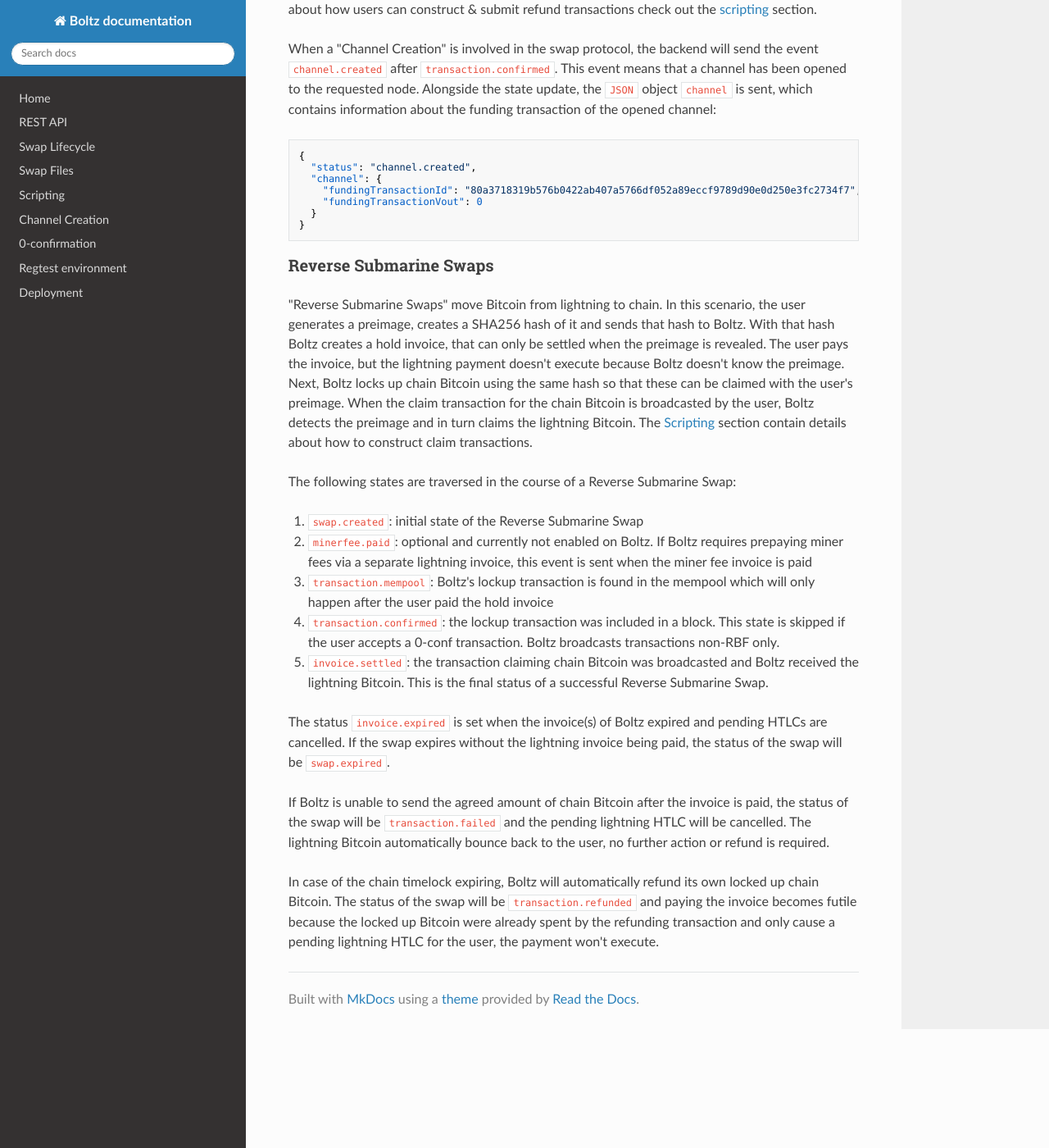
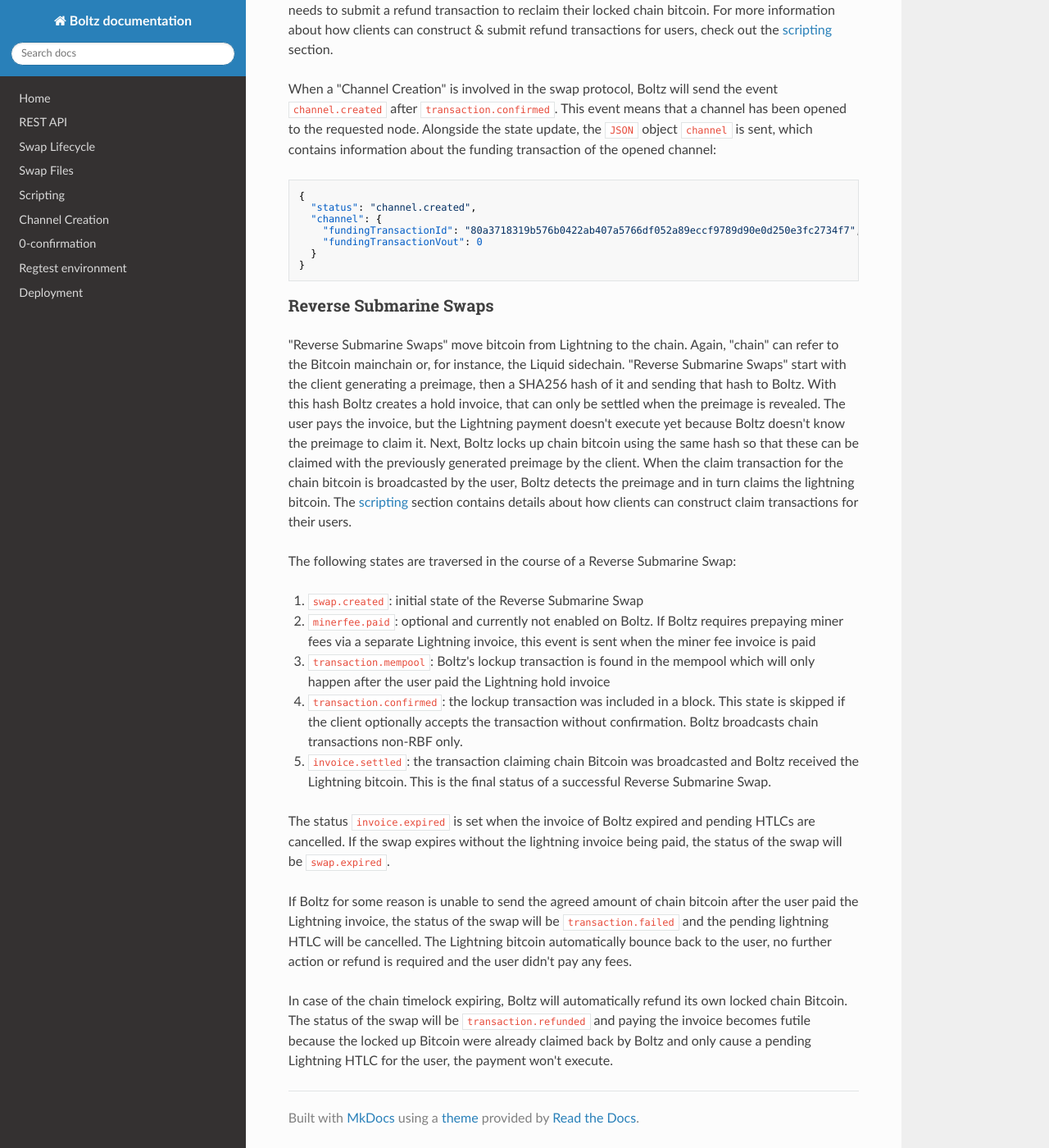
Before and after one commit to BoltzExchange/boltz-backend, an MkDocs documentation site: the page built from docs/README (1).md, in a window 1280 px wide and 1400 px high, scrolled down 1126 px. Shown: the whole window at 82% size. Built offline with MkDocs 1.6.1, drawn with Linux system fonts in a browser that asks for light colours; nearby versions of some CDN libraries; some of the changed text lies outside the part shown.

Commit message:
GITBOOK-37: change request with no subject merged in GitBook

````diff
--- a/docs/README (1).md
+++ b/docs/README (1).md
@@ -17,20 +17,20 @@
 
 ### Normal Submarine Swaps
 
-"Normal Submarine Swaps" move Bitcoin from chain to lightning. "Chain" can be the Bitcoin mainchain or, for instance, the Liquid sidechain. Typically the user creates a lightning invoice, sends Bitcoin to a provided chain address and Boltz takes care of everything else. When a Normal Submarine Swap is created, it passes through the following states:
+"Normal Submarine Swaps" move bitcoin from the chain to Lightning. "Chain" can be the Bitcoin mainchain or, for instance, the Liquid sidechain. Typically the user creates a Lightning invoice, sends bitcoin to a provided chain address and Boltz takes care of everything else. When a Normal Submarine Swap is created, it passes through the following states:
 
 1. `swap.created`: initial state of the swap; _optionally_ the initial state can also be `invoice.set` in case the invoice was already specified in the `/createswap` request. [Boltz Web App](https://github.com/BoltzExchange/boltz-web-app) is an example for a client that sets the invoice with `/createswap` already.
-2. `transaction.mempool`: a transaction that sends Bitcoin to the chain address is found in the mempool, meaning user sent funds to the lockup chain address.
-3. `transaction.confirmed`: the lockup transaction was included in a block. For mainchain swaps, Boltz always waits for one confirmation before continuing with the swap.
+2. `transaction.mempool`: a transaction that sends bitcoin to the chain address is found in the mempool, meaning user sent funds to the lockup chain address.
+3. `transaction.confirmed`: the lockup transaction was included in a block. For mainchain swaps, Boltz always waits for one confirmation before continuing with the swap. The [`getpairs`](api.md#supported-pairs) call provides amount limits for which Boltz accepts [0-conf](0-confirmation.md#limits) per pair.
 4. `invoice.set`: if the invoice was _not_ set as part of the `/createswap` request, this state confirms that an invoice with the correct amount and hash was set.
-5. Once the user's lockup transaction is included in a block (or found in the mempool in case of [0-conf](0-confirmation.md)), Boltz will try to pay the invoice provided by the user. When successful, Boltz obtains the preimage needed to claim the chain Bitcoin. State of the lightning payment is either:
+5. Once the user's lockup transaction is included in a block (or found in the mempool in case [0-conf](0-confirmation.md) applies), Boltz will try to pay the invoice provided by the user. When successful, Boltz obtains the preimage needed to claim the chain bitcoin. State of the Lightning payment is either:
    * `invoice.paid`: if paying the invoice was successful or
-   * `invoice.failedToPay`: if paying the invoice failed. In this case the user needs to broadcast a refund transaction to reclaim the locked up chain Bitcoin
+   * `invoice.failedToPay`: if paying the invoice failed. In this case the user needs to broadcast a refund transaction to reclaim the locked up chain bitcoin
 6. `transaction.claimed`: indicates that after the invoice was successfully paid, the chain Bitcoin were successfully claimed _by Boltz_. This is the final status of a successful Normal Submarine swap.
 
-If the user doesn't send chain Bitcoin and the swap expires (approximately 24h), Boltz will set the state of the swap to `swap.expired` , which means that it was cancelled and chain Bitcoin shouldn't be sent anymore. In case of `invoice.failedToPay` or `swap.expired` but Bitcoin were sent, the user needs to submit a refund transaction to reclaim their locked chain Bitcoin. For more information about how users can construct & submit refund transactions check out the [scripting](scripting.md) section.
+If the user doesn't send chain bitcoin and the swap expires (approximately 24h), Boltz will set the state of the swap to `swap.expired` , which means that it was cancelled and chain bitcoin shouldn't be sent anymore. In case of `invoice.failedToPay` or `swap.expired` but bitcoin were sent, the user needs to submit a refund transaction to reclaim their locked chain bitcoin. For more information about how clients can construct & submit refund transactions for users, check out the [scripting](scripting.md) section.
 
-When a "Channel Creation" is involved in the swap protocol, the backend will send the event `channel.created` after `transaction.confirmed`. This event means that a channel has been opened to the requested node. Alongside the state update, the `JSON` object `channel` is sent, which contains information about the funding transaction of the opened channel:
+When a "Channel Creation" is involved in the swap protocol, Boltz will send the event `channel.created` after `transaction.confirmed`. This event means that a channel has been opened to the requested node. Alongside the state update, the `JSON` object `channel` is sent, which contains information about the funding transaction of the opened channel:
 
 ```json
 {
@@ -44,18 +44,18 @@
 
 ### Reverse Submarine Swaps
 
-"Reverse Submarine Swaps" move Bitcoin from lightning to chain. In this scenario, the user generates a preimage, creates a SHA256 hash of it and sends that hash to Boltz. With that hash Boltz creates a hold invoice, that can only be settled when the preimage is revealed. The user pays the invoice, but the lightning payment doesn't execute because Boltz doesn't know the preimage. Next, Boltz locks up chain Bitcoin using the same hash so that these can be claimed with the user's preimage. When the claim transaction for the chain Bitcoin is broadcasted by the user, Boltz detects the preimage and in turn claims the lightning Bitcoin. The [Scripting](scripting.md) section contain details about how to construct claim transactions.
+"Reverse Submarine Swaps" move bitcoin from Lightning to the chain. Again, "chain" can refer to the Bitcoin mainchain or, for instance, the Liquid sidechain. "Reverse Submarine Swaps" start with the client generating a preimage, then a SHA256 hash of it and sending that hash to Boltz. With this hash Boltz creates a hold invoice, that can only be settled when the preimage is revealed. The user pays the invoice, but the Lightning payment doesn't execute yet because Boltz doesn't know the preimage to claim it. Next, Boltz locks up chain bitcoin using the same hash so that these can be claimed with the previously generated preimage by the client. When the claim transaction for the chain bitcoin is broadcasted by the user, Boltz detects the preimage and in turn claims the lightning bitcoin. The [scripting](scripting.md) section contains details about how clients can construct claim transactions for their users.
 
 The following states are traversed in the course of a Reverse Submarine Swap:
 
 1. `swap.created`: initial state of the Reverse Submarine Swap
-2. `minerfee.paid`: optional and currently not enabled on Boltz. If Boltz requires prepaying miner fees via a separate lightning invoice, this event is sent when the miner fee invoice is paid
-3. `transaction.mempool`: Boltz's lockup transaction is found in the mempool which will only happen after the user paid the hold invoice
-4. `transaction.confirmed`: the lockup transaction was included in a block. This state is skipped if the user accepts a 0-conf transaction. Boltz broadcasts transactions non-RBF only.
-5. `invoice.settled`: the transaction claiming chain Bitcoin was broadcasted and Boltz received the lightning Bitcoin. This is the final status of a successful Reverse Submarine Swap.
+2. `minerfee.paid`: optional and currently not enabled on Boltz. If Boltz requires prepaying miner fees via a separate Lightning invoice, this event is sent when the miner fee invoice is paid
+3. `transaction.mempool`: Boltz's lockup transaction is found in the mempool which will only happen after the user paid the Lightning hold invoice
+4. `transaction.confirmed`: the lockup transaction was included in a block. This state is skipped if the client optionally accepts the transaction without confirmation. Boltz broadcasts chain transactions non-RBF only.
+5. `invoice.settled`: the transaction claiming chain Bitcoin was broadcasted and Boltz received the Lightning bitcoin. This is the final status of a successful Reverse Submarine Swap.
 
-The status `invoice.expired` is set when the invoice(s) of Boltz expired and pending HTLCs are cancelled. If the swap expires without the lightning invoice being paid, the status of the swap will be `swap.expired`.
+The status `invoice.expired` is set when the invoice of Boltz expired and pending HTLCs are cancelled. If the swap expires without the lightning invoice being paid, the status of the swap will be `swap.expired`.
 
-If Boltz is unable to send the agreed amount of chain Bitcoin after the invoice is paid, the status of the swap will be `transaction.failed` and the pending lightning HTLC will be cancelled. The lightning Bitcoin automatically bounce back to the user, no further action or refund is required.
+If Boltz for some reason is unable to send the agreed amount of chain bitcoin after the user paid the Lightning invoice, the status of the swap will be `transaction.failed` and the pending lightning HTLC will be cancelled. The Lightning bitcoin automatically bounce back to the user, no further action or refund is required and the user didn't pay any fees.
 
-In case of the chain timelock expiring, Boltz will automatically refund its own locked up chain Bitcoin. The status of the swap will be `transaction.refunded` and paying the invoice becomes futile because the locked up Bitcoin were already spent by the refunding transaction and only cause a pending lightning HTLC for the user, the payment won't execute.&#x20;
+In case of the chain timelock expiring, Boltz will automatically refund its own locked chain Bitcoin. The status of the swap will be `transaction.refunded` and paying the invoice becomes futile because the locked up Bitcoin were already claimed back by Boltz and only cause a pending Lightning HTLC for the user, the payment won't execute.
````
Also changed, not shown: other parts of docs/README (1).md (+1 -1 lines).
